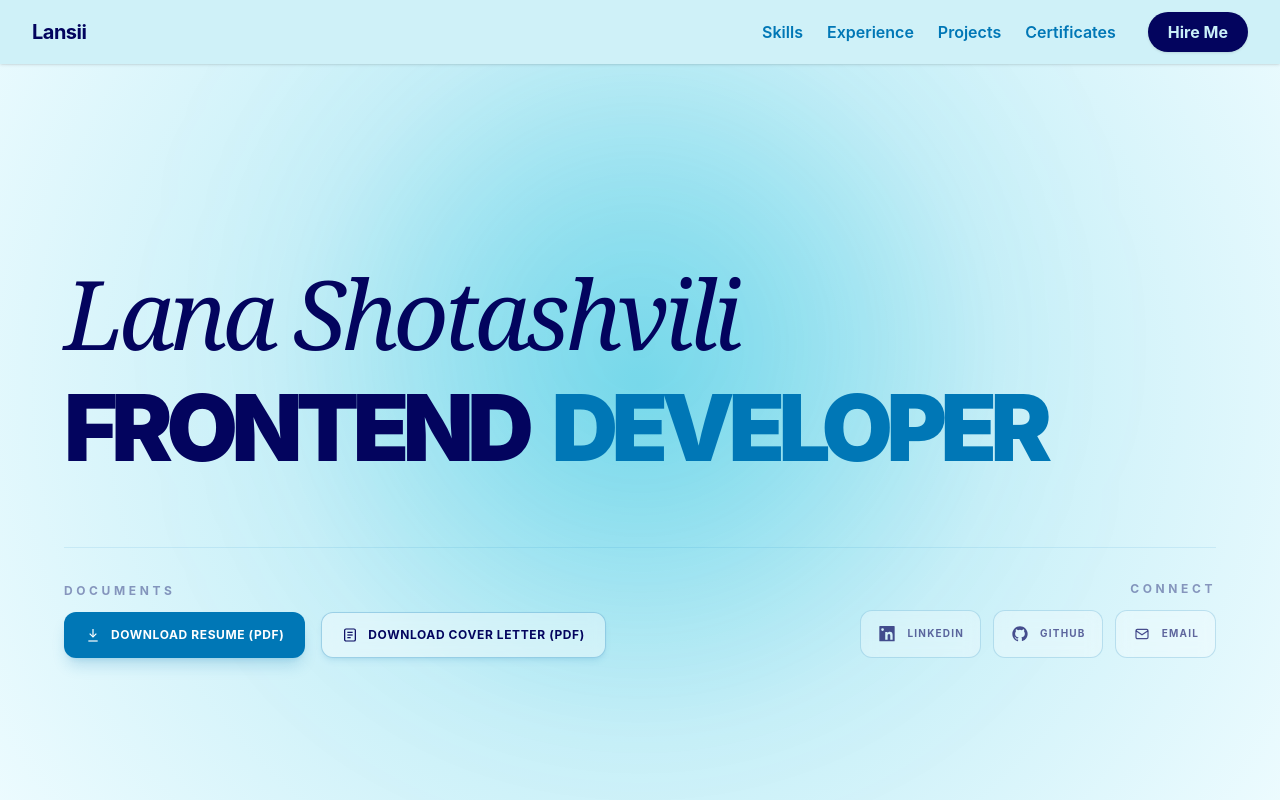
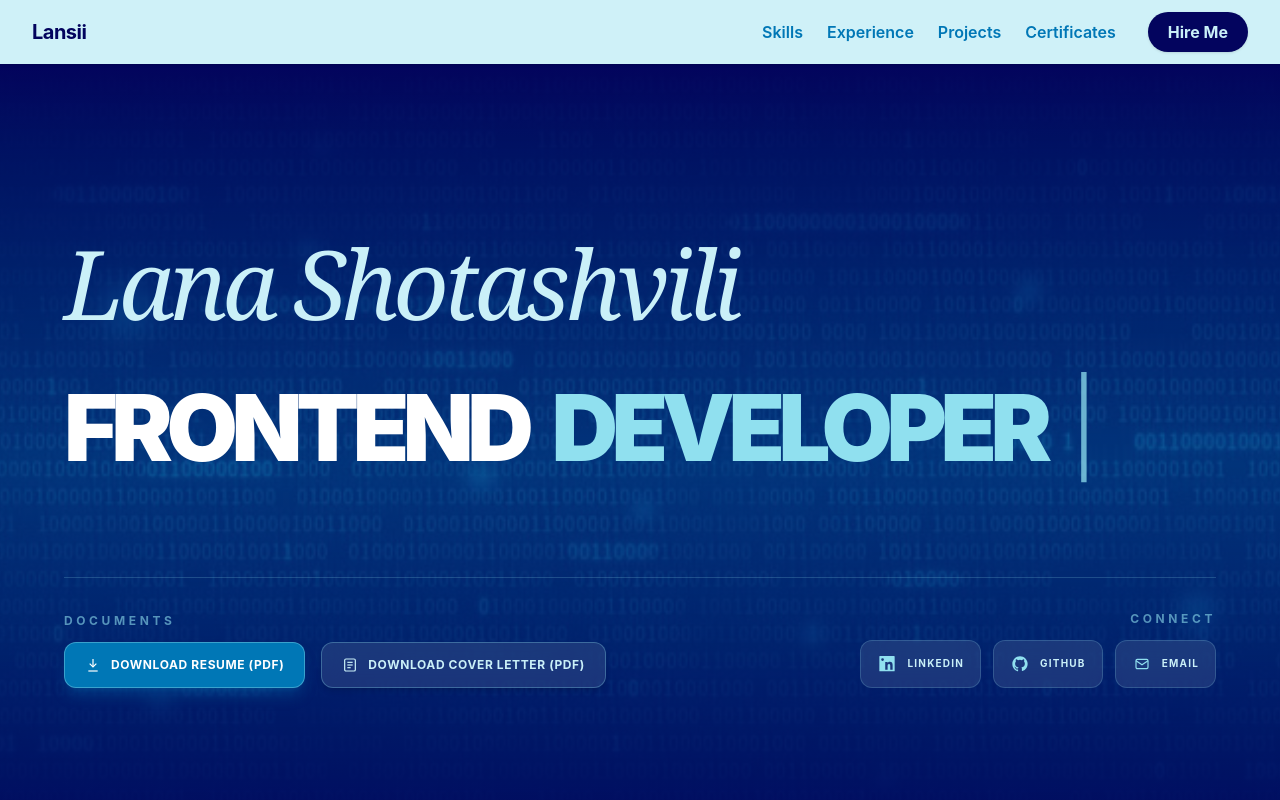
Before and after one commit to Lanssii/Portfolio, a React app: page / in a window 1280 px wide. Shown: the top 800 px of the page. Built offline with nearby package versions, Linux system fonts and the light colour scheme; the HTML template or start-up script is replaced by a standard one.

Commit message:
feat(hero): enhance hero section with typing animations and background image

```diff
--- a/src/components/Hero.tsx
+++ b/src/components/Hero.tsx
@@ -101,66 +101,63 @@ const Hero = () => {
 
   useEffect(() => {
     const ctx = gsap.context(() => {
-      const tl = gsap.timeline({
-        defaults: {
-          ease: "power4.out",
-        },
+      // 1. Cursor Blinking
+      gsap.to(".typing-cursor", {
+        opacity: 0,
+        repeat: -1,
+        yoyo: true,
+        duration: 0.4,
+        ease: "power2.inOut",
       });
 
-      tl.fromTo(
-        ".hero-greeting",
-        { y: 50, opacity: 0 },
-        { y: 0, opacity: 1, duration: 1 }
-      )
-        .fromTo(
-          ".hero-actions-row",
-          { y: 30, opacity: 0 },
-          { y: 0, opacity: 1, duration: 0.8 },
-          "-=0.5"
-        )
-        .fromTo(
-          ".hero-action-item",
-          { y: 20, opacity: 0, scale: 0.95 },
-          {
-            y: 0,
-            opacity: 1,
-            scale: 1,
-            duration: 0.6,
-            stagger: 0.1,
-            ease: "back.out(1.2)",
-          },
-          "-=0.6"
-        );
-
-      // Typing animation
-      const frontend = document.querySelector(".hero-frontend");
-      const developer = document.querySelector(".hero-developer");
-
+      // 2. Typing Helper Function
       const typeText = (
-        element: Element | null,
+        selector: string,
         text: string,
-        speed: number
+        speed: number,
+        onComplete?: () => void
       ) => {
+        const element = document.querySelector(selector);
         if (!element) return;
 
         const proxy = { progress: 0 };
-
         gsap.to(proxy, {
           progress: 1,
           duration: text.length * speed,
           ease: "none",
-          delay: 0.4,
           onUpdate: () => {
             const letters = Math.floor(proxy.progress * text.length);
             element.textContent = text.slice(0, letters);
           },
+          onComplete,
         });
       };
 
-      typeText(frontend, "Frontend", 0.08);
+      // 3. Sequential GSAP Execution
+      typeText(".type-name", "Lana Shotashvili", 0.06, () => {
+        typeText(".type-frontend", "Frontend", 0.07, () => {
+          typeText(".type-developer", "Developer", 0.07, () => {
+            // Animate Action Row on completion
+            gsap.fromTo(
+              ".hero-actions-row",
+              { y: 30, opacity: 0 },
+              { y: 0, opacity: 1, duration: 0.8, ease: "power4.out" }
+            );
 
-      gsap.delayedCall("Frontend".length * 0.08 + 0.55, () => {
-        typeText(developer, "Developer", 0.08);
+            gsap.fromTo(
+              ".hero-action-item",
+              { y: 20, opacity: 0, scale: 0.95 },
+              {
+                y: 0,
+                opacity: 1,
+                scale: 1,
+                duration: 0.6,
+                stagger: 0.1,
+                ease: "back.out(1.2)",
+              }
+            );
+          });
+        });
       });
     }, heroRef);
 
@@ -170,38 +167,46 @@ const Hero = () => {
   return (
     <section
       ref={heroRef}
-      className="relative min-h-screen overflow-hidden bg-[#caf0f8] px-5 text-[#03045e] sm:px-8"
+      className="relative min-h-screen overflow-hidden bg-[#03045e] px-5 text-[#caf0f8] sm:px-8"
     >
+      {/* Programming Background Image*/}
+      <div className="absolute inset-0 z-0">
+        <img
+          src="/public/images/hero-bg.png"
+          alt="Programming background"
+          className="h-full w-full object-cover object-center opacity-25 mix-blend-luminosity"
+        />
+        {/* Soft Blue Tint Overlay for Color Uniformity */}
+        <div className="absolute inset-0 bg-gradient-to-b from-[#03045e]/90 via-[#0077b6]/40 to-[#03045e]/95" />
+      </div>
+
       <div className="mx-auto max-w-[1400px] px-4 sm:px-6 lg:px-8">
-        {/* Background gradient */}
-        <div className="pointer-events-none absolute inset-0 bg-[radial-gradient(circle_at_50%_40%,#90e0ef_0%,#caf0f8_45%,#effcff_100%)]" />
-
-        {/* Soft glow */}
-        <div className="pointer-events-none absolute left-1/2 top-[35%] h-[500px] w-[500px] -translate-x-1/2 -translate-y-1/2 rounded-full bg-[#00b4d8]/20 blur-[130px]" />
-
         <div className="relative z-10 mx-auto flex min-h-screen max-w-[1500px] flex-col justify-center py-12">
-          {/* Main content */}
+          {/* Main Content Area */}
           <div className="flex flex-1 flex-col justify-center">
-            {/* Elegant Serif Name Header */}
+            {/* Clean Typed Name Header */}
             <div className="hero-greeting">
-              <h1 className="font-serif text-[clamp(3.5rem,7.5vw,7rem)] italic leading-[0.9] tracking-[-0.05em] text-[#03045e]">
-                Lana Shotashvili
+              <h1 className="font-serif text-[clamp(3.5rem,7.5vw,7rem)] italic leading-[0.9] tracking-[-0.05em] text-[#caf0f8]">
+                <span className="type-name" />
               </h1>
             </div>
 
-            {/* Main Role Title Header */}
+            {/* Clean Typed Role Header */}
             <div className="hero-name mt-6 md:mt-8">
-              <div className="flex flex-col md:flex-row md:items-baseline md:gap-x-6">
-                <h2 className="hero-frontend min-h-[0.85em] text-[clamp(3.2rem,7.2vw,6.5rem)] font-black uppercase leading-[0.85] tracking-[-0.07em]" />
-                <h2 className="hero-developer min-h-[0.85em] text-[clamp(3.2rem,7.2vw,6.5rem)] font-black uppercase leading-[0.85] tracking-[-0.07em] text-[#0077b6]" />
+              <div className="flex flex-wrap items-baseline gap-x-4 sm:gap-x-6">
+                <h2 className="type-frontend min-h-[0.85em] text-[clamp(3.2rem,7.2vw,6.5rem)] font-black uppercase leading-[0.85] tracking-[-0.07em] text-white" />
+                <h2 className="type-developer min-h-[0.85em] text-[clamp(3.2rem,7.2vw,6.5rem)] font-black uppercase leading-[0.85] tracking-[-0.07em] text-[#90e0ef]" />
+                <span className="typing-cursor inline-block text-[clamp(3.2rem,7.2vw,6.5rem)] font-light text-[#90e0ef]">
+                  |
+                </span>
               </div>
             </div>
 
-            {/* Bottom Action Row: PDFs Left, Social Connect Right */}
-            <div className="hero-actions-row mt-20 flex flex-col justify-between gap-8 border-t border-[#0077b6]/10 pt-8 xl:flex-row xl:items-end">
+            {/* Bottom Action Row: PDFs (Left) & Social Connections (Right) */}
+            <div className="hero-actions-row mt-20 flex flex-col justify-between gap-8 border-t border-[#90e0ef]/20 pt-8 opacity-0 xl:flex-row xl:items-end">
               {/* Left Group: PDF Downloads */}
               <div className="flex flex-col gap-3">
-                <span className="text-[8px] font-bold uppercase tracking-[0.3em] text-[#03045e]/40 md:text-[12px]">
+                <span className="text-[8px] font-bold uppercase tracking-[0.3em] text-[#90e0ef]/60 md:text-[12px]">
                   Documents
                 </span>
 
@@ -210,7 +215,7 @@ const Hero = () => {
                   <a
                     href="/LANA_SHOTASHVILI_CV.pdf"
                     download="Lana_Shotashvili_Resume.pdf"
-                    className="hero-action-item group inline-flex items-center gap-2.5 rounded-xl border border-[#0077b6]/30 bg-[#0077b6] px-5 py-3.5 text-xs font-bold uppercase tracking-wider text-white shadow-lg shadow-[#0077b6]/20 backdrop-blur-sm transition-all duration-300 hover:-translate-y-1 hover:bg-[#03045e] hover:shadow-xl"
+                    className="hero-action-item group inline-flex items-center gap-2.5 rounded-xl border border-[#90e0ef]/40 bg-[#0077b6] px-5 py-3.5 text-xs font-bold uppercase tracking-wider text-white shadow-lg shadow-[#0077b6]/30 backdrop-blur-md transition-all duration-300 hover:-translate-y-1 hover:bg-[#90e0ef] hover:text-[#03045e] hover:shadow-xl"
                   >
                     <DocumentIcon type="download" />
                     <span>Download Resume (PDF)</span>
@@ -220,7 +225,7 @@ const Hero = () => {
                   <a
                     href="/Lana_Shotashvili_Cover_Letter.pdf"
                     download="Lana_Shotashvili_Cover_Letter.pdf"
-                    className="hero-action-item group inline-flex items-center gap-2.5 rounded-xl border border-[#0077b6]/30 bg-white/40 px-5 py-3.5 text-xs font-bold uppercase tracking-wider text-[#03045e] shadow-md shadow-[#0077b6]/10 backdrop-blur-sm transition-all duration-300 hover:-translate-y-1 hover:border-[#0077b6] hover:bg-white/80 hover:text-[#0077b6] hover:shadow-lg"
+                    className="hero-action-item group inline-flex items-center gap-2.5 rounded-xl border border-[#90e0ef]/30 bg-white/10 px-5 py-3.5 text-xs font-bold uppercase tracking-wider text-[#caf0f8] shadow-md backdrop-blur-md transition-all duration-300 hover:-translate-y-1 hover:border-[#90e0ef] hover:bg-white/20 hover:text-white hover:shadow-lg"
                   >
                     <DocumentIcon type="letter" />
                     <span>Download Cover Letter (PDF)</span>
@@ -228,9 +233,9 @@ const Hero = () => {
                 </div>
               </div>
 
-              {/* Right Group: Social Connections */}
+              {/* Right Group: Social Links */}
               <div className="flex flex-col gap-3 xl:items-end">
-                <span className="text-[8px] font-bold uppercase tracking-[0.3em] text-[#03045e]/40 md:text-[12px]">
+                <span className="text-[8px] font-bold uppercase tracking-[0.3em] text-[#90e0ef]/60 md:text-[12px]">
                   Connect
                 </span>
 
@@ -241,13 +246,13 @@ const Hero = () => {
                       href={href}
                       target={name === "Email" ? undefined : "_blank"}
                       rel={name === "Email" ? undefined : "noopener noreferrer"}
-                      className="hero-action-item group flex h-12 items-center gap-2.5 rounded-xl border border-[#0077b6]/20 bg-white/30 px-4 backdrop-blur-sm transition-all duration-300 hover:-translate-y-1 hover:border-[#0077b6]/60 hover:bg-white/70"
+                      className="hero-action-item group flex h-12 items-center gap-2.5 rounded-xl border border-[#90e0ef]/20 bg-white/10 px-4 backdrop-blur-md transition-all duration-300 hover:-translate-y-1 hover:border-[#90e0ef]/60 hover:bg-white/20 hover:text-white"
                     >
-                      <div className="flex h-5 w-5 items-center justify-center text-[#03045e]/70 transition-colors duration-300 group-hover:text-[#0077b6]">
+                      <div className="flex h-5 w-5 items-center justify-center text-[#90e0ef] transition-colors duration-300 group-hover:text-white">
                         <SocialIcon type={icon} />
                       </div>
 
-                      <span className="text-[8px] font-bold uppercase tracking-[0.12em] text-[#03045e]/60 transition-colors duration-300 group-hover:text-[#0077b6] md:text-[10px]">
+                      <span className="text-[8px] font-bold uppercase tracking-[0.12em] text-[#caf0f8] transition-colors duration-300 group-hover:text-white md:text-[10px]">
                         {name}
                       </span>
                     </a>
```
Also changed, not shown: public/images/hero-bg.png (added).
